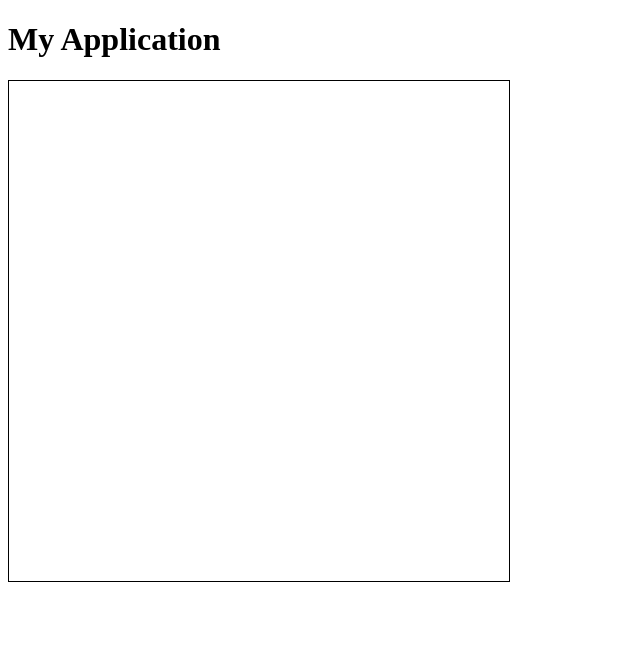
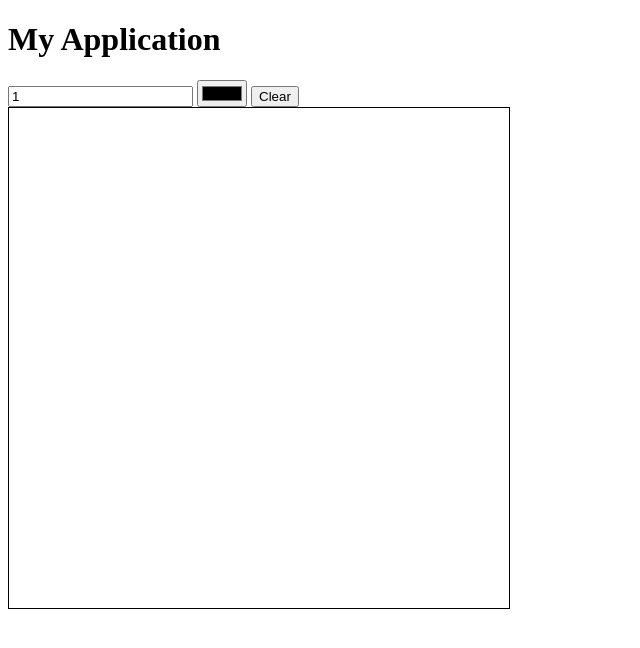
Before and after one commit to jacobmaxplumb/drawing-app-1, a plain HTML site: page index.html in a window 1280 px wide. Shown: the whole page, without its empty margins (0-640 px from the left). Drawn offline with Linux system fonts and the light colour scheme.

Commit message:
added way to change color and line thickness and clear canvas of drawing

```diff
--- a/index.html
+++ b/index.html
@@ -1,13 +1,25 @@
 <!DOCTYPE html>
 <html lang="en">
-<head>
-    <meta charset="UTF-8">
-    <meta name="viewport" content="width=device-width, initial-scale=1.0">
+  <head>
+    <meta charset="UTF-8" />
+    <meta name="viewport" content="width=device-width, initial-scale=1.0" />
     <title>Document</title>
-</head>
-<body>
+  </head>
+  <body>
     <h1>My Application</h1>
-    <canvas id="myCanvas" width="500" height="500" style="border:1px solid #000000;"></canvas>
+    <div>
+      <input id="thickness" type="number" value="1" />
+      <input id="color" type="color" />
+      <button onclick="clearCanvas()">Clear</button>
+    </div>
+    <div>
+      <canvas
+        id="myCanvas"
+        width="500"
+        height="500"
+        style="border: 1px solid #000000; cursor: crosshair;"
+      ></canvas>
+    </div>
     <script src="script.js"></script>
-</body>
+  </body>
 </html>
--- a/script.js
+++ b/script.js
@@ -1,4 +1,6 @@
 const canvas = document.getElementById('myCanvas');
+const lineThinknessInput = document.getElementById('thickness');
+const colorInput = document.getElementById('color');
 const ctx = canvas.getContext('2d');
 
 let isDrawing = false;
@@ -21,9 +23,16 @@ canvas.addEventListener('mouseup', () => {
 
 canvas.addEventListener('mousemove', (e) => {
     if (!isDrawing) return;
+    ctx.beginPath();
     ctx.moveTo(lastX, lastY);
     ctx.lineTo(e.offsetX, e.offsetY);
+    ctx.lineWidth = lineThinknessInput.value;
+    ctx.strokeStyle = colorInput.value;
     ctx.stroke();
     lastX = e.offsetX;
     lastY = e.offsetY;
 })
+
+function clearCanvas() {
+    ctx.clearRect(0, 0, canvas.width, canvas.height);
+}
```
